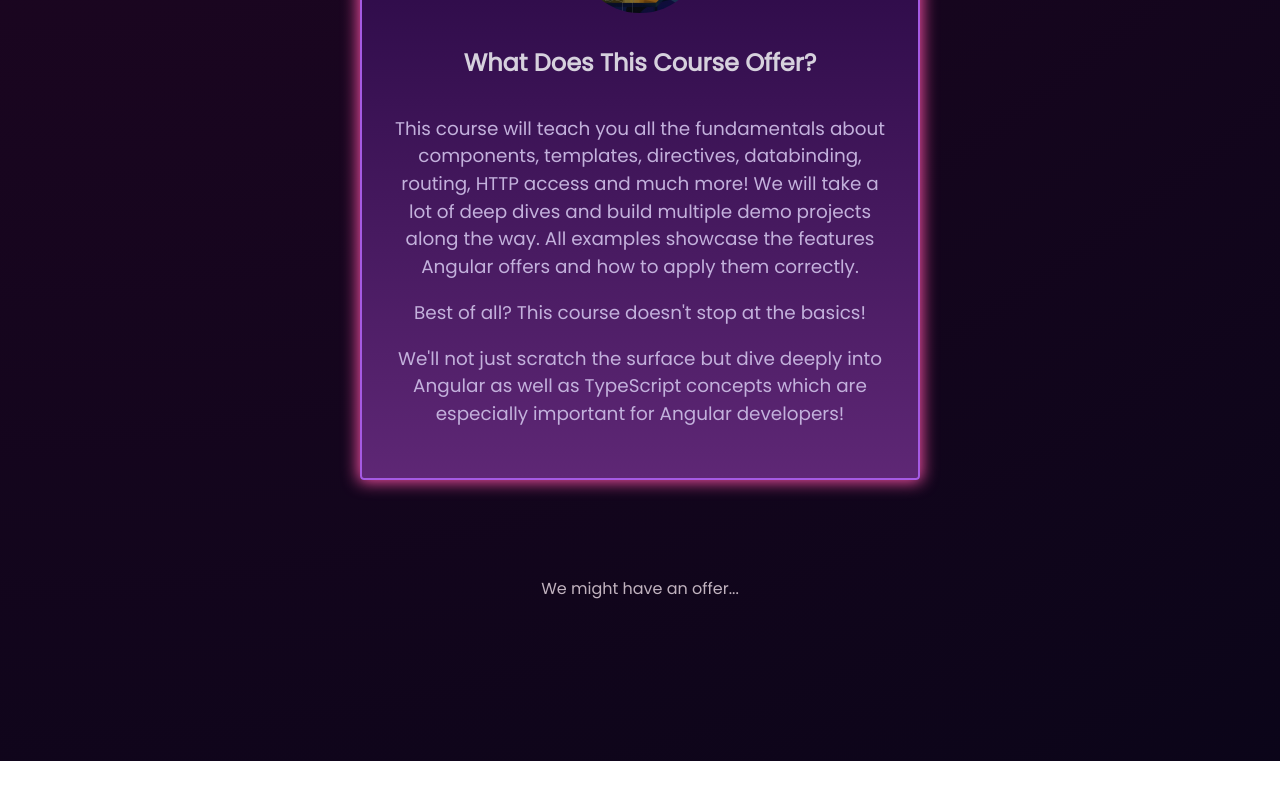
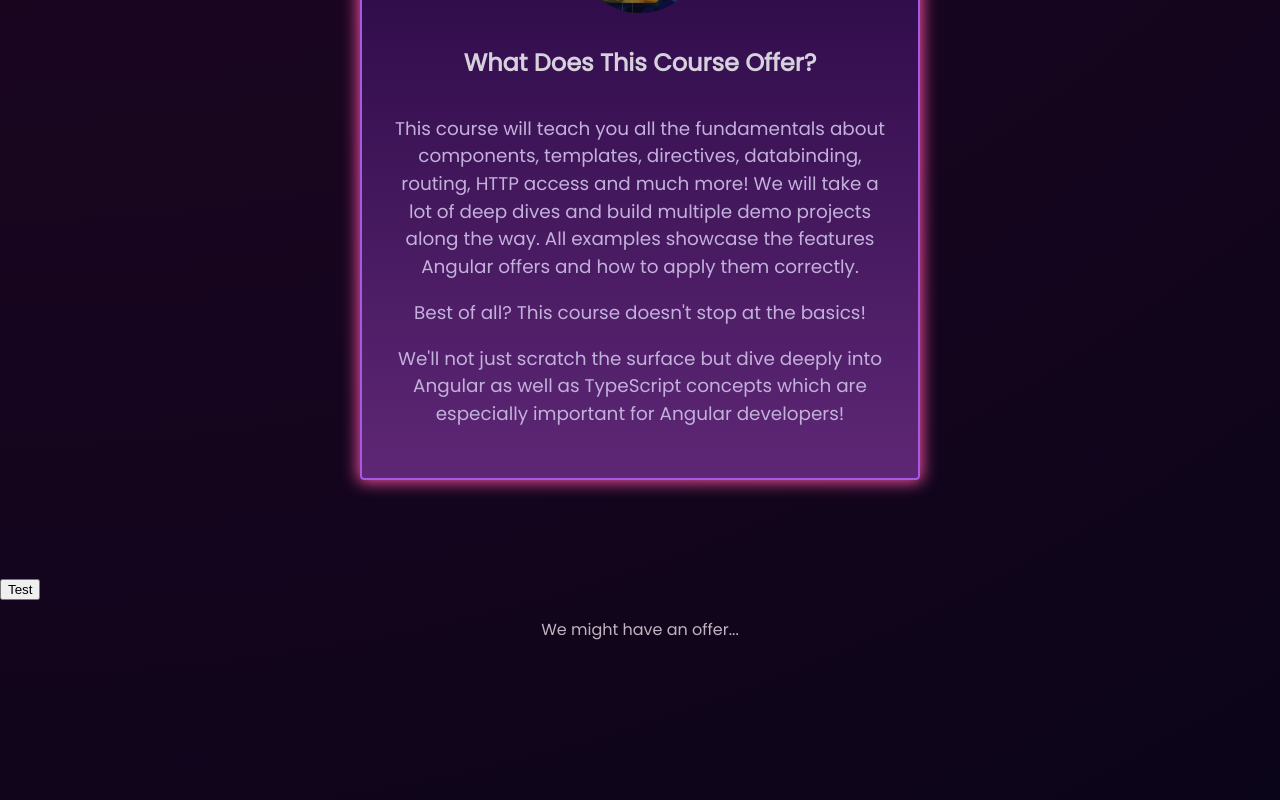
Before and after one commit to shinoby85/angular-udemy, an Angular app: page / in a window 1280 px wide. Shown: the part 1311-2111 px from the top of the page. Before the commit the page ends 2072 px from the top, so only its background shows below. Built offline with nearby package versions, Linux system fonts and the light colour scheme.

Commit message:
Use interaction with ref

```diff
--- a/src/app/welcome/welcome.component.html
+++ b/src/app/welcome/welcome.component.html
@@ -40,8 +40,8 @@
     TypeScript concepts which are especially important for Angular developers!
   </p>
 </section>
-
-@defer (on interaction) {
+<button #testButton>Test</button>
+@defer (on interaction(testButton)) {
   <app-offer-preview/>
 } @placeholder {
   <p class="fallback">We might have an offer...</p>
```
